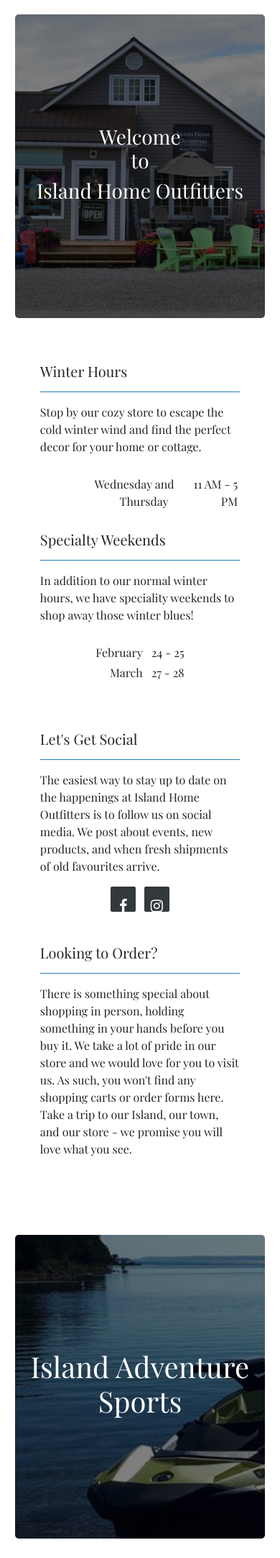
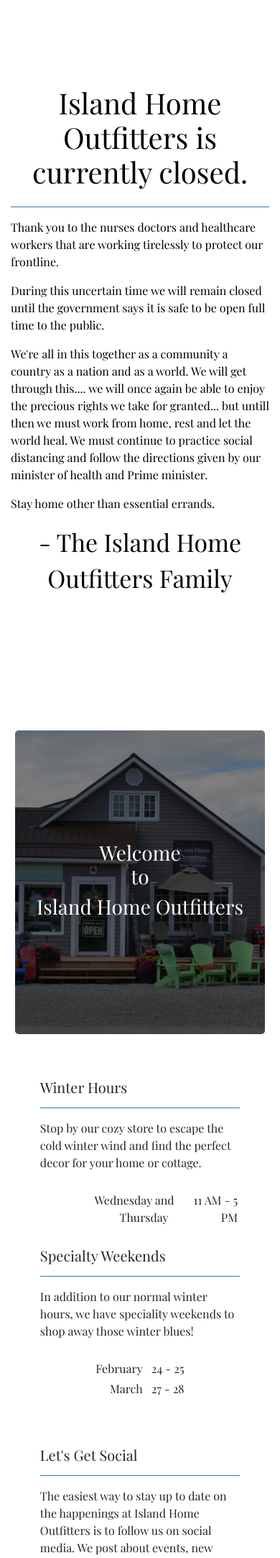
Before and after one commit to aargall/store, a Django app: page /iho/ in a window 390 px wide. Shown: the part 50-2215 px from the top of the page at 72% size. Run offline with Django 3.2, Linux system fonts and the light colour scheme; some libraries are stand-ins or nearby versions.

Commit message:
Added new splash for closure due to pandemic (including media query styles).

```diff
--- a/iho/views.py
+++ b/iho/views.py
@@ -1,4 +1,4 @@
-from django.shortcuts import render, redirect, render_to_response
+from django.shortcuts import render, redirect
 from .models import Book, Author, BookInstance, Genre
 from django.conf import settings
 import os
@@ -24,7 +24,7 @@ def about(request):
 def gallery(request):
     path="C:\dev\store\media\iho"
     img_list = os.listdir(path)
-    return render_to_response('gallery.html', {'images': img_list}, {"gallery_active": "active"})
+    return render('gallery.html', {'images': img_list}, {"gallery_active": "active"})
 
 
 def contact(request):
--- a/static/css/styles.css
+++ b/static/css/styles.css
@@ -66,7 +66,7 @@ body {
 }
 
 @media only screen and (min-width: 600px) {
-	#mobiletoggle {
+	.mobiletoggle {
 		display: none;
 	}
 
@@ -170,6 +170,13 @@ body {
 	display: none;
 }
 
+#lg-pandemicheader {
+	display: block;
+}
+#sm-pandemicheader {
+	display: none;
+}
+
 #storesplash {
 	position: relative;
 	text-align: center;
@@ -188,6 +195,41 @@ body {
 	background-position: center;
 	background-size: cover;
 	margin: 5vh auto;
+}
+
+#pandemicmessage {
+	position: relative;
+	text-align: left;
+	color: black;
+	border-radius: 5px;
+	min-height: 50vh;
+	width: 100%;
+	height: auto;
+	margin: 20vh auto;
+}
+#pandemicheader {
+	font-size: 8vh;
+	width: 100%;
+    position: relative;
+	text-align: center;
+    top: 50%;
+    left: 50%;
+    transform: translate(-50%, -50%);
+}
+#lg-pandemicheader {
+	font-size: 8vh;
+	width: 100%;
+    position: relative;
+	text-align: center;
+    top: 50%;
+    left: 50%;
+    transform: translate(-50%, -50%);
+}
+
+.closedsign{
+	position: relative;
+	style="width:70%;
+	height:auto;
 }
 .social-icons{
 	margin:auto;
@@ -246,6 +288,17 @@ body {
 	.sm-splashheader {
 		display: block;
 	}
+
+	#lg-pandemicheader {
+		display: none;
+	}
+	#sm-pandemicheader {
+		display: block;
+	}
+	.closedsign{
+		display: none;
+	}
+
 	.overlay {
 		height: 0;
 		width: 100%;
--- a/store/settings.py
+++ b/store/settings.py
@@ -26,7 +26,7 @@ SECRET_KEY = 'pe$*r=5k1qk#5c4t0uu3$(r%154gbo_b4asuzja0kr$%*5vudu'
 # SECURITY WARNING: don't run with debug turned on in production!
 DEBUG = False
 
-ALLOWED_HOSTS = ['138.197.138.180','.islandhomeoutfitters.ca']
+ALLOWED_HOSTS = ['127.0.0.1', 'localhost','138.197.138.180','.islandhomeoutfitters.ca']
 
 
 # Application definition
--- a/templates/base.html
+++ b/templates/base.html
@@ -51,9 +51,10 @@ function overlayToggle() {
     <a class="inactiveLink" href="#">Store Hours</a>
       <hr style="height: .1vh; background-color: #257CAA; margin-right: 3vw; padding: 0; margin-top: 0;">
       <div id="overlay-hours" style="padding-left: 5vw; font-size: 3vw; margin-bottom: 5vh;">
-          <h5><span style="font-weight: bold;">Monday - Friday:</span> 10 AM - 6 PM</h5>
+          <h5><span style="font-weight: bold;">Currently closed until further notice.</h5>
+<!--   <h5><span style="font-weight: bold;">Monday - Friday:</span> 10 AM - 6 PM</h5>
             <h5><span style="font-weight: bold;">Saturday: </span> 10 AM - 4 PM</h5>
-          <h5><span style="font-weight: bold;">Sunday: </span> 11 AM - 3 PM</h5>
+          <h5><span style="font-weight: bold;">Sunday: </span> 11 AM - 3 PM</h5> -->
       </div>
     <a class="inactiveLink"  href="#">Contact</a>
         <hr style="height: .1vh; background-color: #257CAA; margin-right: 3vw; padding: 0; margin-top: 0;">
@@ -88,6 +89,30 @@ function overlayToggle() {
 {#    </div>#}
   </div>
 </nav>
+</div>
+<div id="pandemicmessage">
+    <div class="container">
+        <div class="row">
+            <div class="col-md-12 text-center">
+                <h1 style="text-align: center;"><span id="lg-pandemicheader">We are currently closed.</span><span id="sm-pandemicheader">Island Home Outfitters is currently closed.</span></h1>
+            </div>
+        </div>
+        <hr style="border-color: #257CAA;">
+        <div class="row">
+            <div class="col-md-8 col-sm-12">
+                <p>Thank you to the nurses doctors and healthcare workers that are working tirelessly to protect our frontline.</p>
+                <p> During this uncertain time we will remain closed until the government says it is safe to be open full time to the public.</p>
+                <p> We're all in this together as a community a country as a nation and as a world.
+                    We will get through this.... we will once again be able to enjoy the precious rights we take for granted... but untill then we must work from home, rest and let the world heal.
+                    We must continue to practice social distancing and follow the directions given by our minister of health and Prime minister.</p>
+                    Stay home other than essential errands.</p>
+                <p class=text-center style="font-size: 4vh;">  - The Island Home Outfitters Family <p>
+            </div>
+            <div class="col-md-4 col-sm-12 text-center">
+                <img class="img-fluid closedsign" src="{{ MEDIA_URL }}/static/images/closed.png" alt="Closed Sign">
+            </div>
+        </div>
+    </div>
 </div>
 <div id="splash-container">
     {% block splash %}{% endblock %}
--- a/templates/index.html
+++ b/templates/index.html
@@ -15,7 +15,7 @@
 {% block splash %}
 {#    <div id="splash">#}
 {#    <div class="container" style="color: white; text-align: center;">#}
-{#        <h1 style="text-align: center;"><span id="lg-splashheader">Welcome to the Island. Welcome Home.</span><span id="sm-splashheader">Welcome to Island Home Outfitters.</span></h1>#}
+{#        <h1 style="text-align: center;"><span id="lg-splashheader">Welcome to the Island. Welcome Home.</span><span class="sm-splashheader mobileToggle">Welcome to Island Home Outfitters.</span></h1>#}
 {#        <br>#}
 {#        <p>Than you for stopping by our little piece of the web.</p>#}
 {#        <p style="font-weight: bold;">Looking to Order?</p>#}
```
Also changed, not shown: db.sqlite3, iho/models.py (line endings or trailing spaces), media/iho/gq_logo.png (deleted), media/iho/gq_logo_ZIZRAb1.png (deleted), media/iho/keith_photo.jpg (deleted), static/images/closed.png (added).
